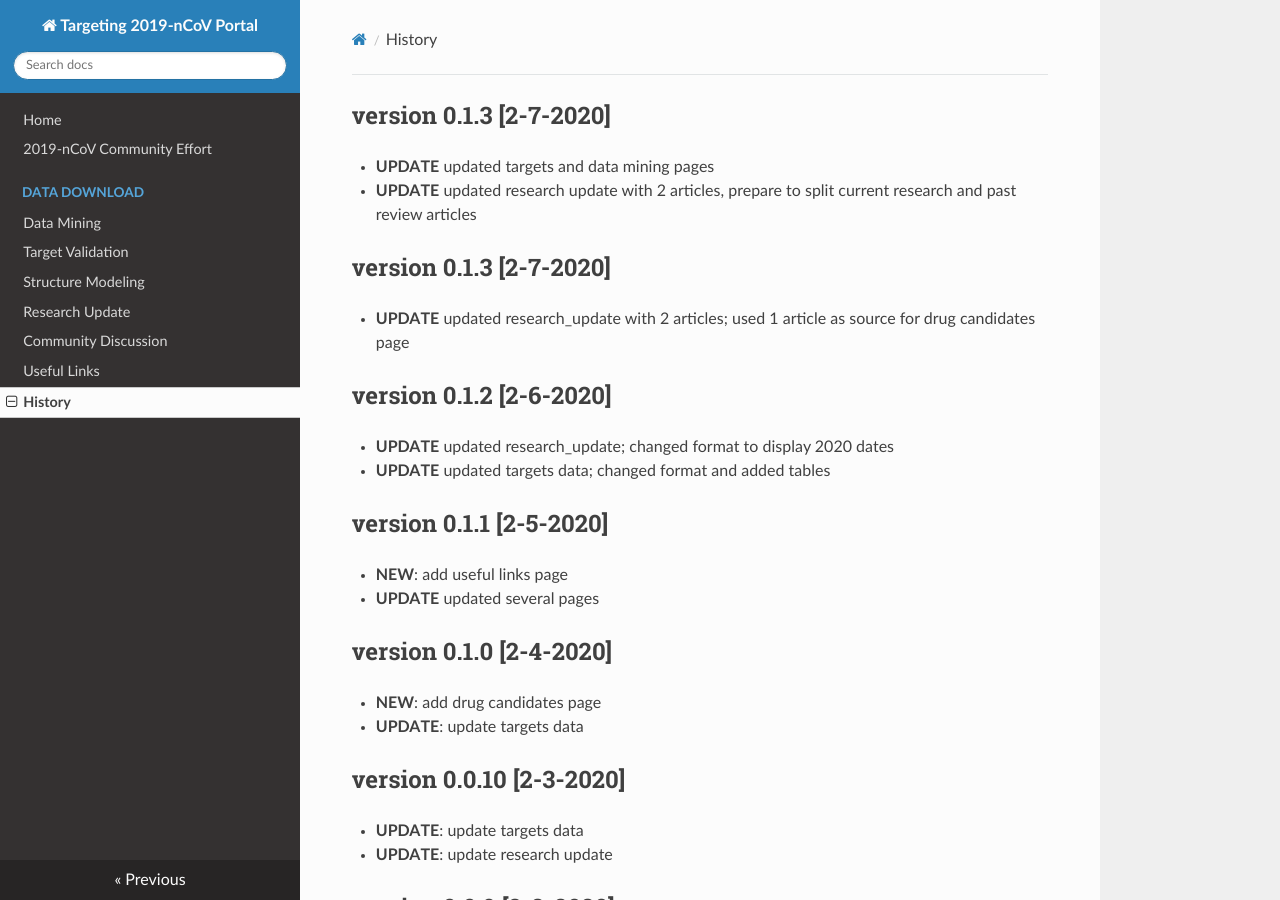
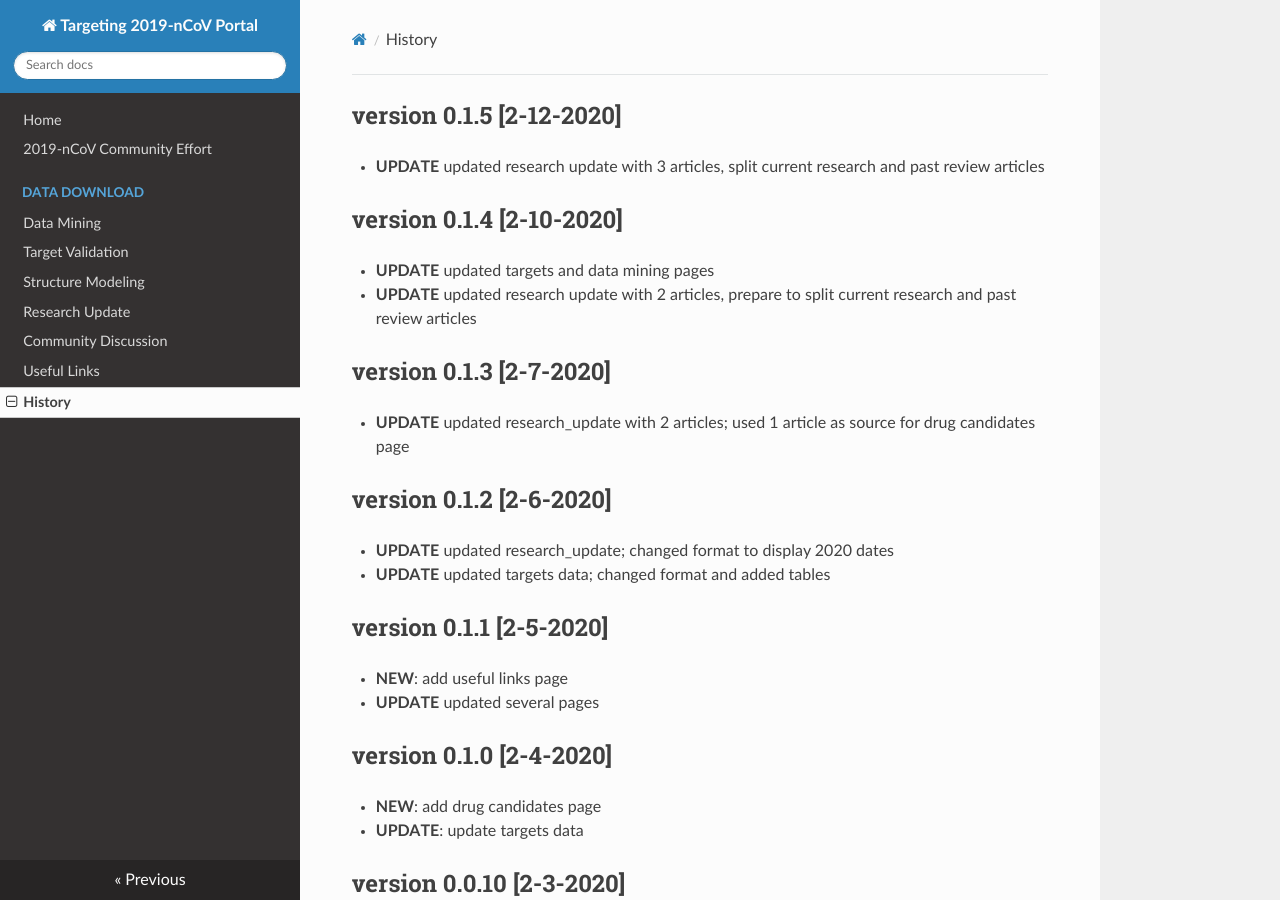
Before and after one commit to GHDDI-AILab/Targeting2019-nCoV, an MkDocs documentation site: the page built from docs/history.md, in a window 1280 px wide and 900 px high. Built offline with MkDocs 1.6.1, drawn with Linux system fonts in a browser that asks for light colours; nearby versions of some CDN libraries.

Commit message:
Update history.md

```diff
--- a/docs/history.md
+++ b/docs/history.md
@@ -1,4 +1,7 @@
-## version 0.1.3 [2-7-2020]
+## version 0.1.5 [2-12-2020]
+* **UPDATE** updated research update with 3 articles, split current research and past review articles
+
+## version 0.1.4 [2-10-2020]
 * **UPDATE** updated targets and data mining pages
 * **UPDATE** updated research update with 2 articles, prepare to split current research and past review articles
 
```
